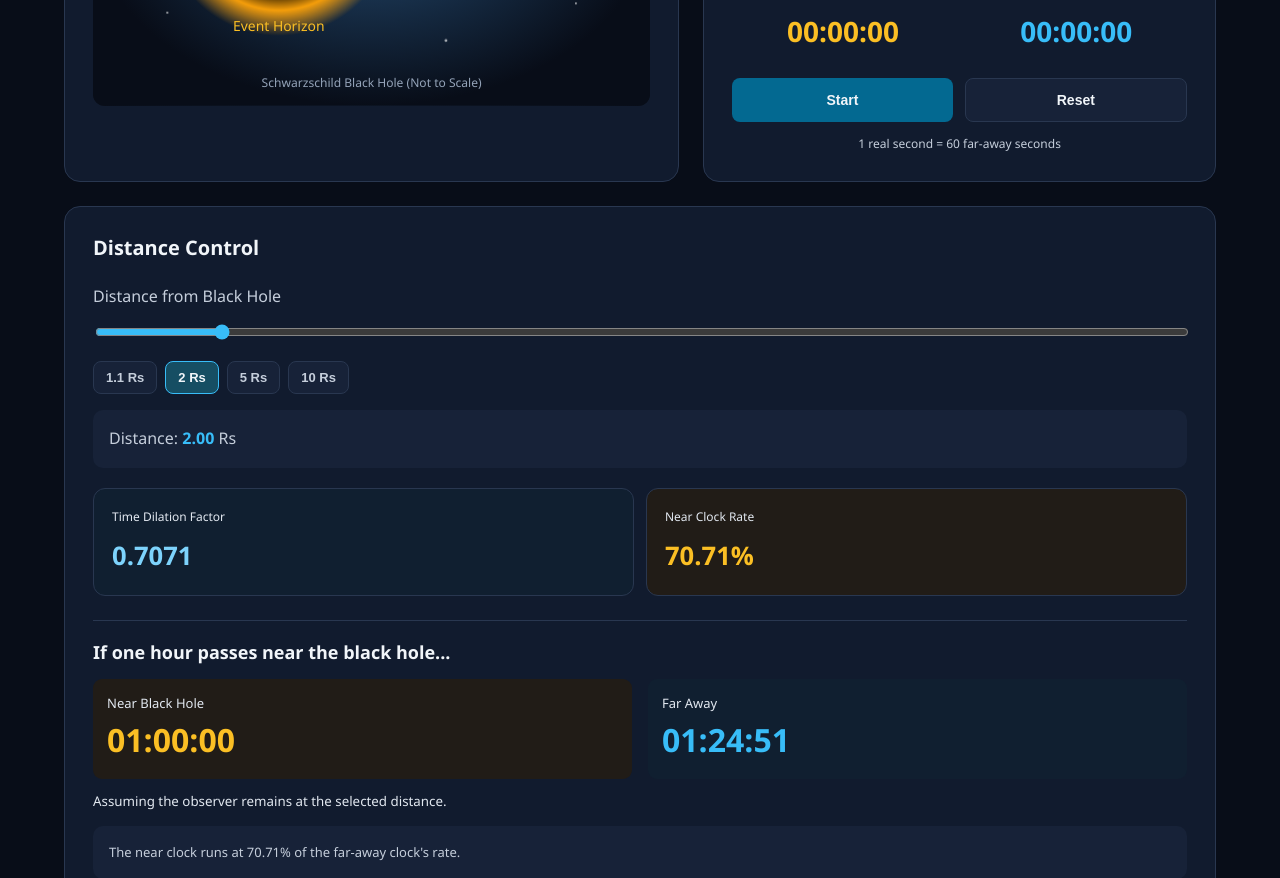
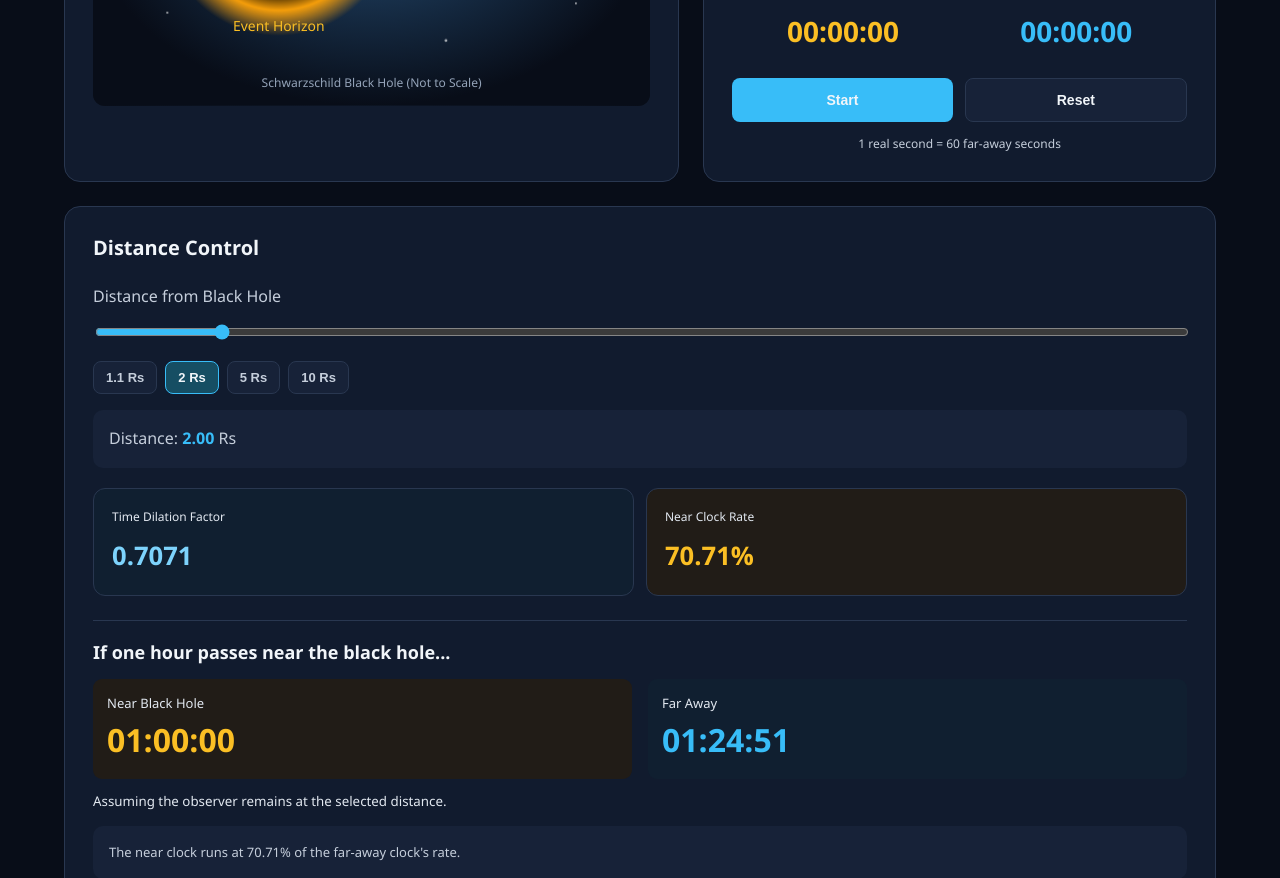
Before and after one commit to siyou-www/black-hole-time-lab, a plain HTML site: page index.html in a window 1280 px wide. Shown: the part 1220-2098 px from the top of the page. Drawn offline with Linux system fonts and the light colour scheme.

Commit message:
Restore original bright blue Start button

```diff
--- a/css/simulation.css
+++ b/css/simulation.css
@@ -564,7 +564,7 @@
 .prediction-grid > div:last-child { background: #101f30; }
 .time-prediction { background: transparent; border: 0; border-top: 1px solid var(--border-color); border-radius: 0; padding: 20px 0 0; }
 .simulation-container button, .simulation-container button:hover { color: #f1f5f9; }
-.simulation-container #start-button { background: #036991; }
-.simulation-container #start-button:hover { background: #075985; }
+.simulation-container #start-button { background: #38bdf8; }
+.simulation-container #start-button:hover { background: #7dd3fc; }
 .simulation-container .distance-preset[aria-pressed="true"] { background: #164e63; color: #f1f5f9; border-color: #38bdf8; }
 .simulation-container .stat-label, .prediction-grid span, .time-prediction small { color: #e2e8f0; }
```
